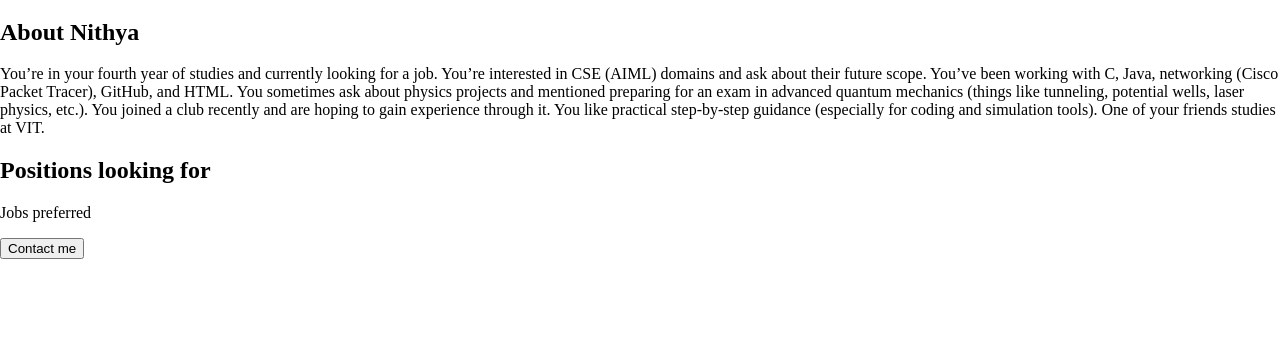
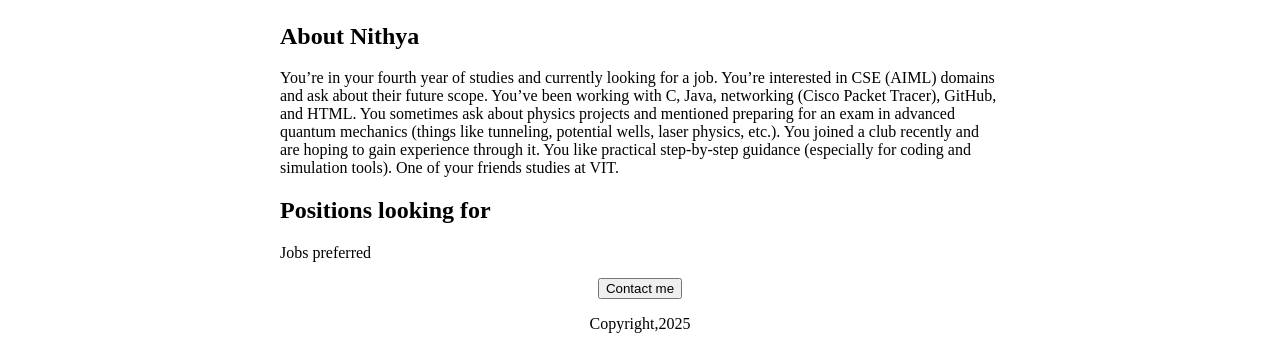
Before and after one commit to Nithyakalai/learning, a Flask app: template template/homepage.html in a window 1280 px wide. Shown: the part 462-811 px from the top of the page. Before the commit the page ends 721 px from the top, so only its background shows below. Run offline with Flask 3, Linux system fonts and the light colour scheme; the template is opened without the code that fills it, so the values that code supplies are empty.

Commit message:
CSS added

```diff
--- a/template/homepage.html
+++ b/template/homepage.html
@@ -12,19 +12,25 @@
             }
             #banner
             {
-                width: 90%;
+                width: 100%;
                 height: 360px;
-                display: block;
+                object-fit:cover;
             }
-            body {
-        margin: 0;
-        padding: 0;
-    }
+            #container
+            {
+                max-width: 720px;
+                margin: 0 auto 0 auto;
+            }
+            .bodytext
+            {
+                font-family: 'Times New Roman', Times, serif;
+            }
         </style>
     </head>
     <body>
+        <div id="container">
         <h1>Nithya careers</h1>
-        <img id="banner" src="https://t4.ftcdn.net/jpg/01/29/04/55/360_F_129045532_LKIimef1qbMzpZtoD0eIEVFLjHRhA1DM.jpg" style="display: block; margin: auto;">
+        <img id="banner" src="https://t4.ftcdn.net/jpg/01/29/04/55/360_F_129045532_LKIimef1qbMzpZtoD0eIEVFLjHRhA1DM.jpg" ">
         <h2> About Nithya</h2>
         <p>You’re in your fourth year of studies and currently looking for a job.
             You’re interested in CSE (AIML) domains and ask about their future scope.
@@ -33,8 +39,15 @@
             You joined a club recently and are hoping to gain experience through it.
             You like practical step-by-step guidance (especially for coding and simulation tools).
             One of your friends studies at VIT.</p>
+
+
+        <h2 text-align: >Positions looking for</h2>
+        <p class="body text">Jobs preferred</p>
+        <div style="text-align: center;">
+            <button>Contact me</button>
+            <p class="body text">Copyright,2025</p>
+        </div>
+
+        </div>
     </body>
-    <h2 text-align: >Positions looking for</h2>
-    <p>Jobs preferred</p>
-    <button>Contact me</button>
 </html>
```
